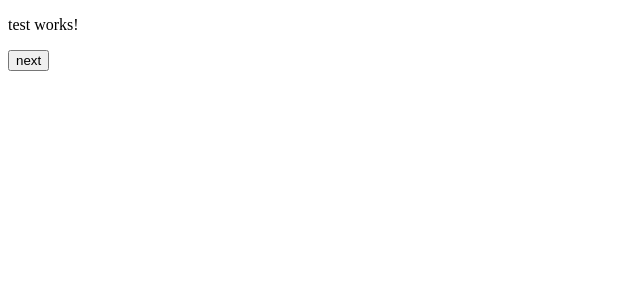
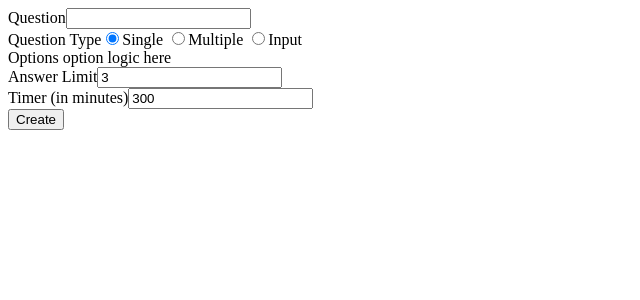
Before and after one commit to firecrust17/quick-poll, an Angular app in the folder quick-poll/: page /new in a window 1280 px wide. Shown: the top 300 px of the page, without its empty margins (0-640 px from the left). Built offline with nearby package versions, Linux system fonts and the light colour scheme.

Commit message:
new poll component with form builder + db service + env service + new poll created

```diff
--- a/quick-poll/src/app/app.module.ts
+++ b/quick-poll/src/app/app.module.ts
@@ -1,5 +1,6 @@
 import { BrowserModule } from '@angular/platform-browser';
 import { NgModule } from '@angular/core';
+import { HttpClientModule} from '@angular/common/http';
 
 import { AppRoutingModule } from './app-routing.module';
 import { AppComponent } from './app.component';
@@ -11,6 +12,7 @@ import { AppComponent } from './app.component';
   ],
   imports: [
     BrowserModule,
+    HttpClientModule,
     AppRoutingModule
   ],
   providers: [],
--- a/quick-poll/src/app/poll-module/new-poll/new-poll.component.html
+++ b/quick-poll/src/app/poll-module/new-poll/new-poll.component.html
@@ -1,4 +1,46 @@
-<p>
-  test works!
-</p>
-<button routerLink="/attempt/1">next</button>
+<form #poll_form [formGroup]="poll_data_payload" (ngSubmit)="validate()" class="">
+	<div class="card mb-2 p-2">
+		<div class="row mt-2">
+
+			<div class="col-12 mb-2">
+				<label>Question</label>
+				<input type="text" formControlName="question">
+			</div>
+
+			<div class="col-12 mb-2">
+				<label>Question Type</label>
+				<input type="radio" formControlName="question_type" value="single">Single
+				<input type="radio" formControlName="question_type" value="multiple">Multiple
+				<input type="radio" formControlName="question_type" value="input">Input
+			</div>
+
+			<div *ngIf="poll_data_payload.get('question_type').value != 'input'" class="col-12 mb-2">
+				<label>Options</label>
+				option logic here
+			</div>
+
+			<div class="col-12 mb-2">
+				<label>Answer Limit</label>
+				<input type="number" formControlName="answer_limit">
+			</div>
+
+			<div class="col-12 mb-2">
+				<!-- <label>Participants</label>
+				option logic here -->
+			</div>
+
+			<div class="col-12 mb-2">
+				<label>Timer (in minutes)</label>
+				<input type="number" formControlName="timer">
+			</div>
+
+		</div>
+
+		<button>Create</button>
+
+	</div>
+
+</form>
+
+
+<!-- <button routerLink="/attempt/1">next</button> -->
--- a/quick-poll/src/app/poll-module/new-poll/new-poll.component.ts
+++ b/quick-poll/src/app/poll-module/new-poll/new-poll.component.ts
@@ -1,4 +1,6 @@
 import { Component, OnInit } from '@angular/core';
+import { FormGroup, FormBuilder, Validators } from '@angular/forms';
+import { DbService } from '../../services/db.service';
 
 @Component({
   selector: 'app-new-poll',
@@ -7,9 +9,40 @@ import { Component, OnInit } from '@angular/core';
 })
 export class NewPollComponent implements OnInit {
 
-  constructor() { }
+	poll_data_payload: FormGroup;
+
+  constructor(
+  	private fbuilder: FormBuilder,
+  	private db_service: DbService,
+  ) { }
 
   ngOnInit() {
+  	this.poll_data_payload = this.fbuilder.group({
+			"question": this.fbuilder.control("", Validators.required),
+			"question_type": this.fbuilder.control("single"),
+			"options": this.fbuilder.control([]),
+			"answer_limit": this.fbuilder.control(3),
+			"participant_count": this.fbuilder.control(0),
+			"timer": this.fbuilder.control(300, Validators.required),
+			"show_result_on": this.fbuilder.control(""),
+			"is_anonymous": this.fbuilder.control(true),
+			"owner": this.fbuilder.control(2)
+		});
+  }
+
+  validate() {
+  	if(this.poll_data_payload.status == 'VALID'){
+  		this.new_poll();
+  	}
+  }
+
+  new_poll() {
+  	const payload = this.poll_data_payload.value;
+  	this.db_service.new_poll(payload).subscribe(res => {
+  		if(res.success) {
+  			alert("new poll created");
+  		}
+  	});
   }
 
 }
--- a/quick-poll/src/app/poll-module/poll-module.module.ts
+++ b/quick-poll/src/app/poll-module/poll-module.module.ts
@@ -1,5 +1,6 @@
 import { NgModule } from '@angular/core';
 import { CommonModule } from '@angular/common';
+import { ReactiveFormsModule } from '@angular/forms';
 // const config: SocketIoConfig = { url: 'http://localhost:3001/test', options: {} };
 
 // import { SocketIoModule, SocketIoConfig } from 'ngx-socket-io';
@@ -19,6 +20,7 @@ import { AttemptPollComponent } from './attempt-poll/attempt-poll.component';
   ],
   imports: [
     CommonModule,
+    ReactiveFormsModule,
     PollModuleRoutingModule,
     // SocketIoModule.forRoot(config)
   ]
--- /dev/null
+++ b/quick-poll/src/app/services/db.service.ts
@@ -0,0 +1,21 @@
+import { Injectable } from '@angular/core';
+import { HttpClient, HttpErrorResponse } from '@angular/common/http';
+import { EnvService } from './env.service';
+
+@Injectable({
+  providedIn: 'root'
+})
+export class DbService {
+
+  constructor(
+  	private http: HttpClient,
+  	private env: EnvService,
+  ) { }
+
+  private new_poll_url = `${this.env.service_url}/new_poll`;
+  new_poll(payload) {
+  	return this.http.post<any>(this.new_poll_url, payload);
+  }
+
+
+}
--- /dev/null
+++ b/quick-poll/src/app/services/env.service.ts
@@ -0,0 +1,13 @@
+import { Injectable } from '@angular/core';
+
+@Injectable({
+  providedIn: 'root'
+})
+export class EnvService {
+
+  public service_host = 'http://localhost';
+  public service_port = 8000;
+  public service_url  = this.service_host+':'+this.service_port;
+
+  constructor() { }
+}
```
Also changed, not shown: 2 other files (tests, documents, lock files or other folders).
